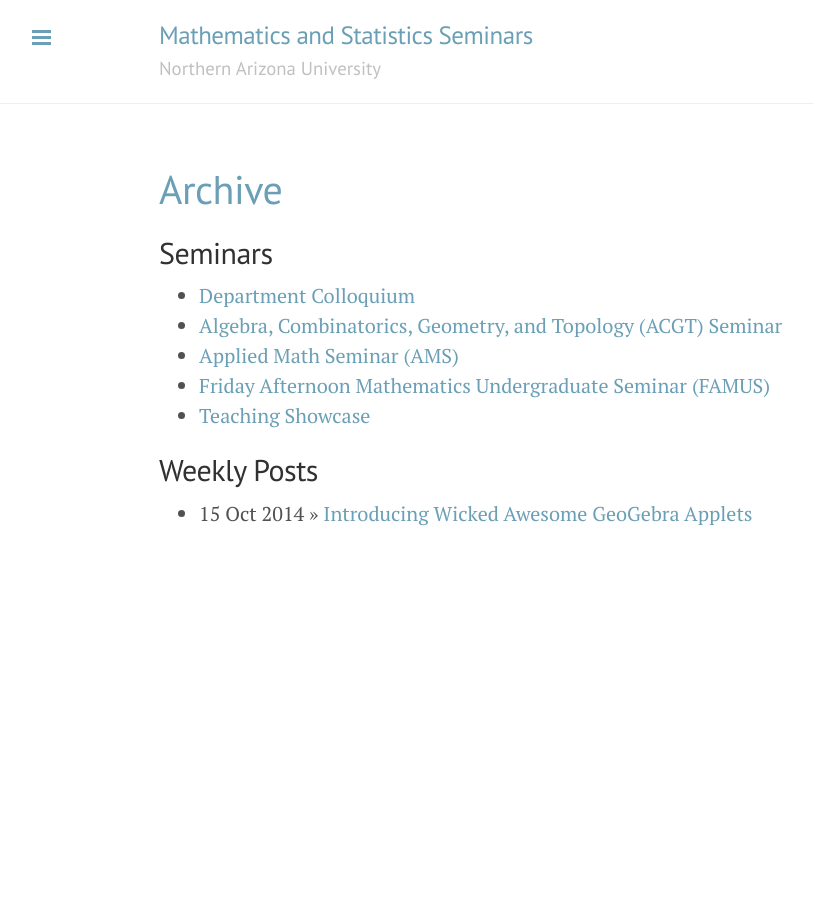
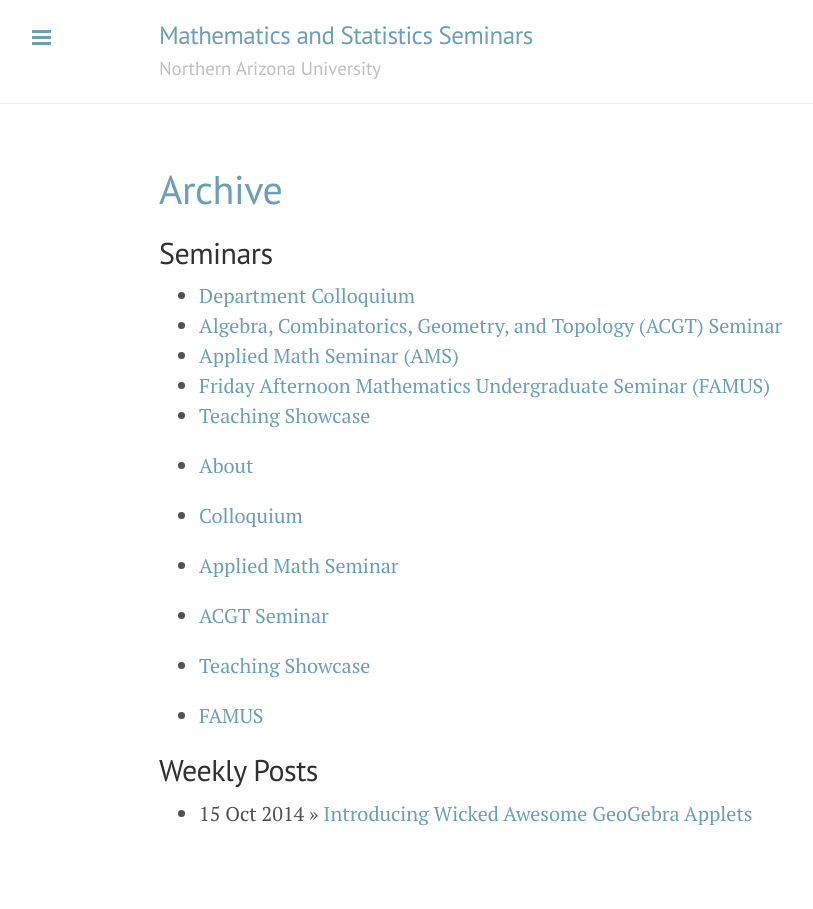
Before and after one commit to NAUMathStat/seminars, a Jekyll site: the page built from archive.md, in a window 1280 px wide. Shown: the whole page, without its empty margins (1-814 px from the left). Built offline with Jekyll 4.4.1, drawn with Linux system fonts in a browser that asks for light colours; Markdown is read by kramdown in place of the engine named in the settings.

Commit message:
Attempting liquid formatting

```diff
--- a/_config.yml
+++ b/_config.yml
@@ -29,5 +29,6 @@ version:             1.0.0
 github:
   repo:             github.com/NAUMathStat/seminars
 
-# This is the list of pages to incldue in the header of the website.
-# pages_list:       {'About':'about','Colloquium':'colloquium','Applied Math Seminar':'ams','ACGT Seminar':'acgt','Teaching Showcase':'teaching','FAMUS':'famus','Archive':'archive','Feed':'atom.xml'}
+# This is the list of pages to incldue in archive
+pages_list:       {'About':'about','Colloquium':'colloquium','Applied Math Seminar':'ams','ACGT Seminar':'acgt','Teaching Showcase':'teaching','FAMUS':'famus'}
+#,'Archive':'archive','Feed':'atom.xml'}
--- a/archive.md
+++ b/archive.md
@@ -10,6 +10,10 @@ title: Archive
 - [Friday Afternoon Mathematics Undergraduate Seminar (FAMUS)]({{ site.baseurl }}/famus)
 - [Teaching Showcase]({{ site.baseurl }}/teaching)
 
+{% for page in site.pages_list %}
+- <a href="{{ page[1]  }}">{{ page[0] }}</a>
+{% endfor %}
+
 ## Weekly Posts ##
 {% for post in site.posts %}
 - {{ post.date | date_to_string }} &raquo; [ {{ post.title }} ]({{ post.url }})
```
